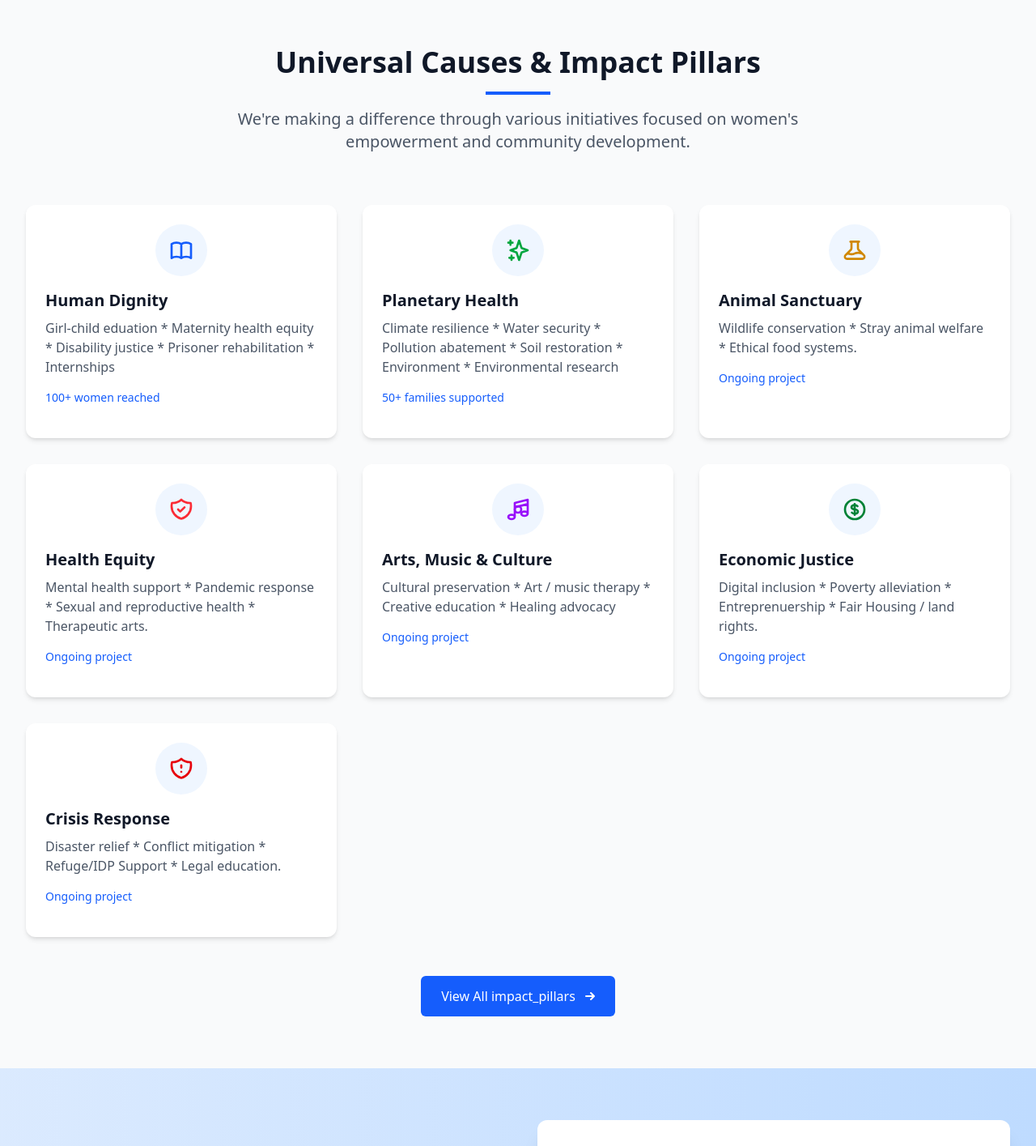
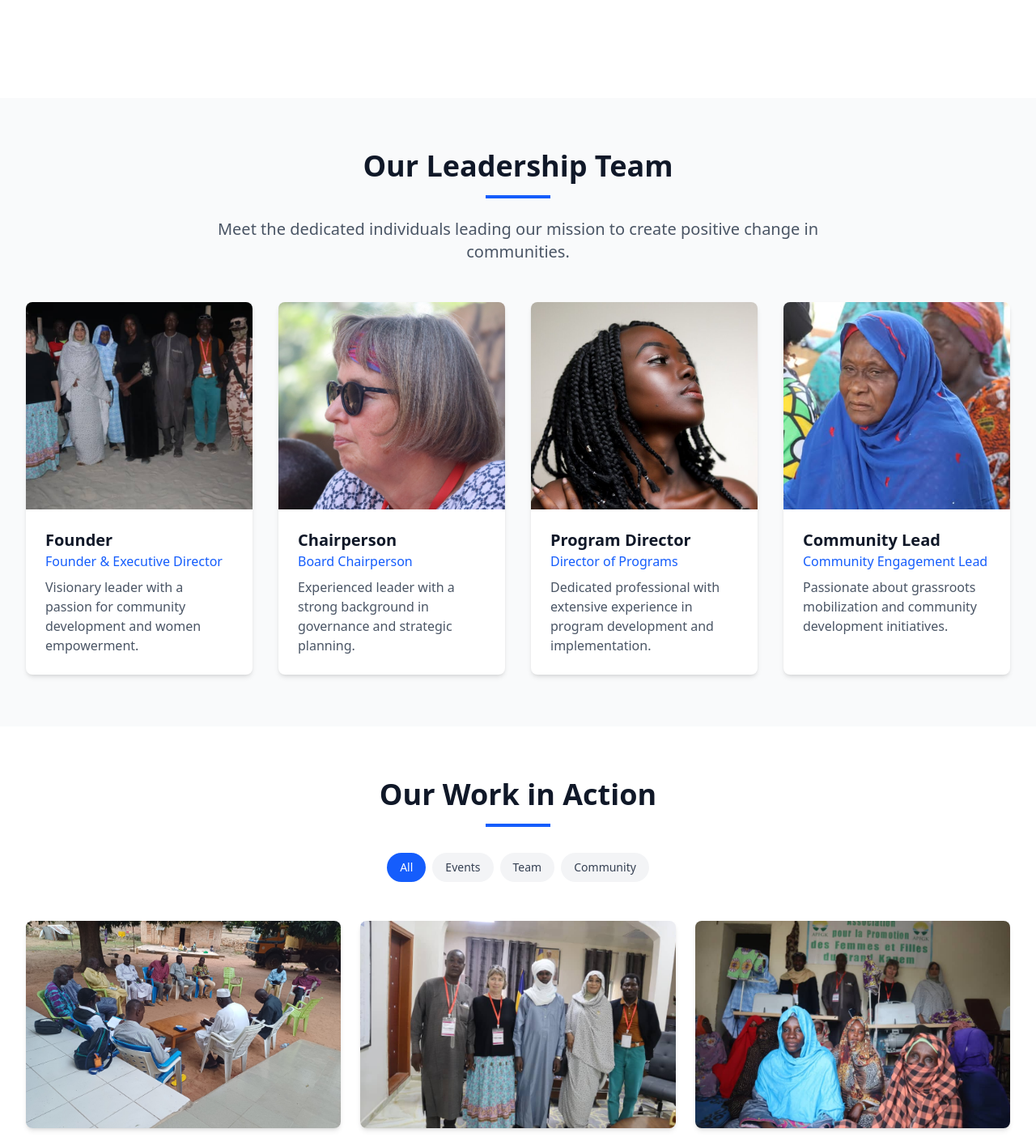
Before and after one commit to Moses-main/corridors_of_peace, a React (Vite) app: page / in a window 1280 px wide. Shown: the part 1300-2715 px from the top of the page at 81% size. Built offline with nearby package versions, Linux system fonts and the light colour scheme.

Commit message:
add the gallery, team and founders image in the about page and landing page

```diff
--- a/src/components/About.jsx
+++ b/src/components/About.jsx
@@ -1,5 +1,9 @@
+import LeadershipTeam from './LeadershipTeam';
+import Gallery from './Gallery';
+
 const About = () => {
   return (
+    <>
       <section className="py-16 bg-white" id="about">
         <div className="max-w-7xl mx-auto px-4 sm:px-6 lg:px-8">
           <div className="text-center mb-16">
@@ -9,7 +13,7 @@ const About = () => {
             <div className="mt-4 h-1 w-20 bg-blue-600 mx-auto"></div>
           </div>
 
-        <div className="grid md:grid-cols-2 gap-12 items-center">
+          <div className="grid md:grid-cols-2 gap-12 items-center mb-20">
             <div>
               <h3 className="text-2xl font-bold text-gray-900 mb-4">
                 Our Mission
@@ -20,9 +24,9 @@ const About = () => {
                 better futures for themselves and their communities.
               </p>
               <p className="text-gray-600 mb-6">
-              Our mission is to create sustainable change by providing women and
-              girls with the tools, resources, and support they need to build
-              better futures for themselves and their communities.
+                Through education, skills development, and community engagement,
+                we empower individuals to break the cycle of poverty and create
+                lasting positive change in their lives and communities.
               </p>
               <div className="bg-blue-50 p-6 rounded-lg">
                 <h4 className="font-semibold text-lg text-blue-800 mb-2">
@@ -31,7 +35,8 @@ const About = () => {
                 <p className="text-gray-700">
                   We envision a world where every woman and girl in Nigeria has
                   the opportunity to live with dignity, free from poverty and
-                discrimination.
+                  discrimination, and where communities thrive through sustainable
+                  development and peace-building initiatives.
                 </p>
               </div>
             </div>
@@ -59,6 +64,10 @@ const About = () => {
           </div>
         </div>
       </section>
+
+      <LeadershipTeam />
+      <Gallery />
+    </>
   );
 };
 
--- /dev/null
+++ b/src/components/Gallery.jsx
@@ -0,0 +1,96 @@
+import React from 'react';
+
+const galleryImages = [
+  {
+    id: 1,
+    src: '/copin_townhall.jpg',
+    alt: 'Townhall meeting',
+    category: 'events'
+  },
+  {
+    id: 2,
+    src: '/copin_facilitators.jpg',
+    alt: 'Facilitators at work',
+    category: 'team'
+  },
+  {
+    id: 3,
+    src: '/copin_fulani_clear.jpg',
+    alt: 'Community engagement',
+    category: 'community'
+  },
+  {
+    id: 4,
+    src: '/copin_village_meeting.jpg',
+    alt: 'Village meeting',
+    category: 'events'
+  },
+  {
+    id: 5,
+    src: '/copin_elderly_woman_pointing.jpg',
+    alt: 'Elderly woman sharing',
+    category: 'community'
+  },
+  {
+    id: 6,
+    src: '/copin_board_meeting.jpg',
+    alt: 'Board meeting',
+    category: 'team'
+  }
+];
+
+const Gallery = () => {
+  const [activeFilter, setActiveFilter] = React.useState('all');
+
+  const categories = ['all', ...new Set(galleryImages.map(img => img.category))];
+
+  const filteredImages = activeFilter === 'all'
+    ? galleryImages
+    : galleryImages.filter(img => img.category === activeFilter);
+
+  return (
+    <section className="py-16 bg-white">
+      <div className="max-w-7xl mx-auto px-4 sm:px-6 lg:px-8">
+        <div className="text-center mb-12">
+          <h2 className="text-3xl font-extrabold text-gray-900 sm:text-4xl">
+            Our Work in Action
+          </h2>
+          <div className="mt-4 h-1 w-20 bg-blue-600 mx-auto"></div>
+
+          <div className="flex flex-wrap justify-center gap-2 mt-8 mb-8">
+            {categories.map((category) => (
+              <button
+                key={category}
+                onClick={() => setActiveFilter(category)}
+                className={`px-4 py-2 rounded-full text-sm font-medium transition-colors duration-200 ${
+                  activeFilter === category
+                    ? 'bg-blue-600 text-white'
+                    : 'bg-gray-100 text-gray-700 hover:bg-gray-200'
+                }`}
+              >
+                {category.charAt(0).toUpperCase() + category.slice(1)}
+              </button>
+            ))}
+          </div>
+        </div>
+
+        <div className="grid grid-cols-1 sm:grid-cols-2 lg:grid-cols-3 gap-6">
+          {filteredImages.map((image) => (
+            <div key={image.id} className="group relative overflow-hidden rounded-lg shadow-md hover:shadow-xl transition-shadow duration-300">
+              <img
+                src={image.src}
+                alt={image.alt}
+                className="w-full h-64 object-cover transform group-hover:scale-105 transition-transform duration-500"
+              />
+              <div className="absolute inset-0 bg-black bg-opacity-40 opacity-0 group-hover:opacity-100 flex items-center justify-center transition-opacity duration-300">
+                <p className="text-white font-medium text-lg">{image.alt}</p>
+              </div>
+            </div>
+          ))}
+        </div>
+      </div>
+    </section>
+  );
+};
+
+export default Gallery;
--- /dev/null
+++ b/src/components/LeadershipTeam.jsx
@@ -0,0 +1,71 @@
+import React from 'react';
+
+const teamMembers = [
+  {
+    id: 1,
+    name: 'Founder',
+    role: 'Founder & Executive Director',
+    bio: 'Visionary leader with a passion for community development and women empowerment.',
+    image: '/copin1.jpg' // Replace with actual founder's image
+  },
+  {
+    id: 2,
+    name: 'Chairperson',
+    role: 'Board Chairperson',
+    bio: 'Experienced leader with a strong background in governance and strategic planning.',
+    image: '/white_woman_on_black_lens.jpg' // Replace with actual chairperson's image
+  },
+  {
+    id: 3,
+    name: 'Program Director',
+    role: 'Director of Programs',
+    bio: 'Dedicated professional with extensive experience in program development and implementation.',
+    image: '/woman-looking-up.jpg' // Replace with actual director's image
+  },
+  {
+    id: 4,
+    name: 'Community Lead',
+    role: 'Community Engagement Lead',
+    bio: 'Passionate about grassroots mobilization and community development initiatives.',
+    image: '/copin_elderly_woman.jpg' // Replace with actual lead's image
+  }
+];
+
+const LeadershipTeam = () => {
+  return (
+    <section className="py-16 bg-gray-50">
+      <div className="max-w-7xl mx-auto px-4 sm:px-6 lg:px-8">
+        <div className="text-center mb-12">
+          <h2 className="text-3xl font-extrabold text-gray-900 sm:text-4xl">
+            Our Leadership Team
+          </h2>
+          <div className="mt-4 h-1 w-20 bg-blue-600 mx-auto"></div>
+          <p className="mt-6 text-xl text-gray-600 max-w-3xl mx-auto">
+            Meet the dedicated individuals leading our mission to create positive change in communities.
+          </p>
+        </div>
+
+        <div className="grid grid-cols-1 md:grid-cols-2 lg:grid-cols-4 gap-8">
+          {teamMembers.map((member) => (
+            <div key={member.id} className="bg-white rounded-lg shadow-md overflow-hidden hover:shadow-lg transition-shadow duration-300">
+              <div className="h-64 overflow-hidden">
+                <img
+                  src={member.image}
+                  alt={member.name}
+                  className="w-full h-full object-cover"
+                />
+              </div>
+              <div className="p-6">
+                <h3 className="text-xl font-bold text-gray-900">{member.name}</h3>
+                <p className="text-blue-600 font-medium mb-2">{member.role}</p>
+                <p className="text-gray-600">{member.bio}</p>
+              </div>
+            </div>
+          ))}
+        </div>
+      </div>
+    </section>
+  );
+};
+
+export default LeadershipTeam;
--- a/src/pages/AboutPage.jsx
+++ b/src/pages/AboutPage.jsx
@@ -1,4 +1,5 @@
 import { motion } from "framer-motion";
+import LeadershipTeam from "../components/LeadershipTeam";
 
 const AboutPage = () => {
   return (
@@ -68,6 +69,8 @@ const AboutPage = () => {
               </div>
             </div>
           </div>
+
+          <LeadershipTeam />
         </div>
       </div>
     </motion.div>
```
Lines whose indentation alone changed are shown as unchanged.
